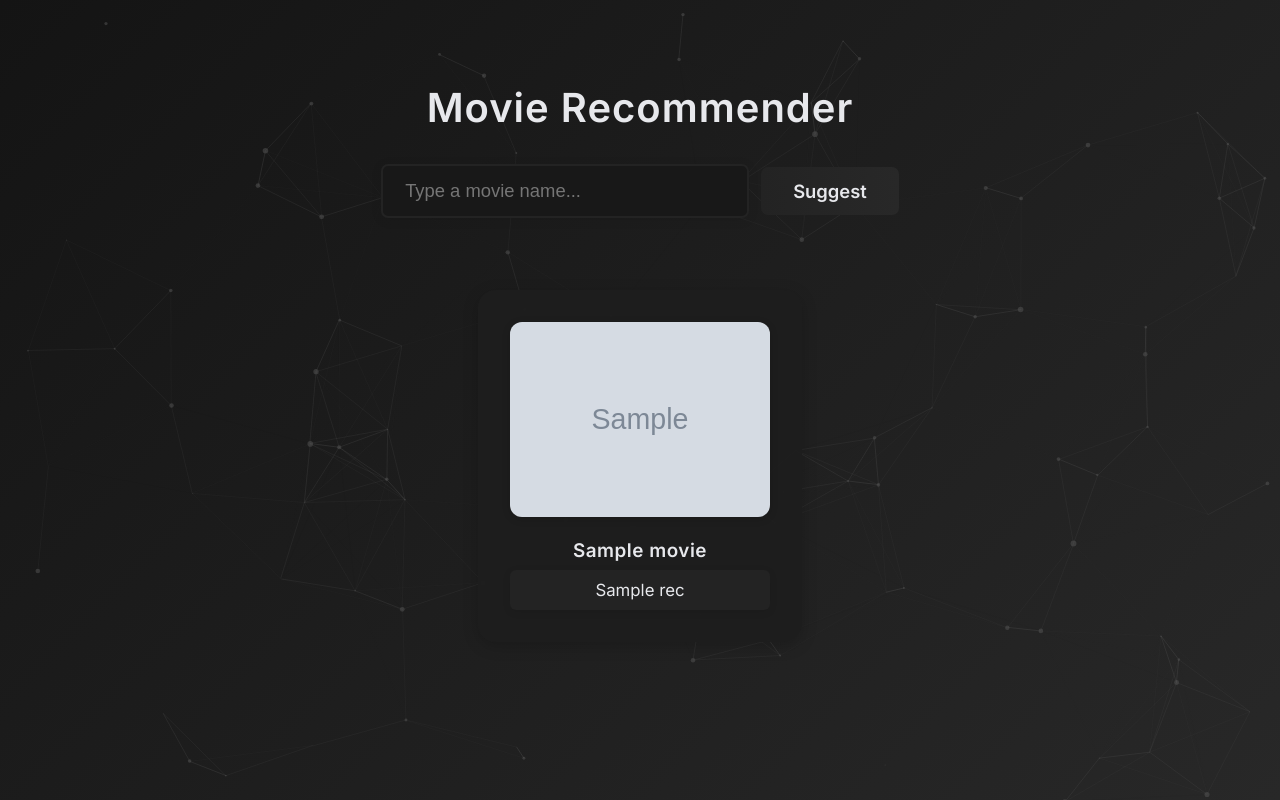
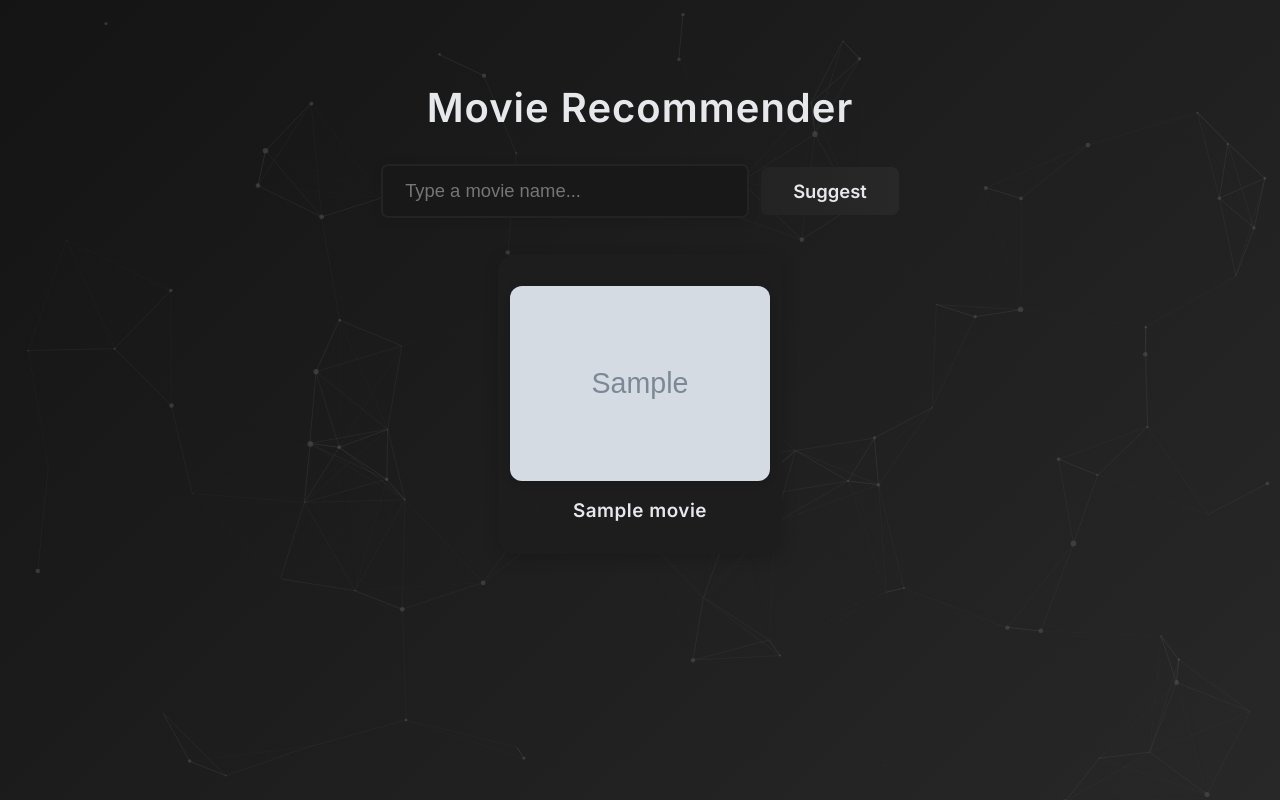
Before and after one commit to mohsin-ghub/movie_recommender, a Flask app: template templates/index.html in a window 1280 px wide. Run offline with Flask 3, Linux system fonts and the light colour scheme; the template is opened without the code that fills it: most values are stand-ins (such as "Sample title", 1, 10 or a date in 2020); grey boxes marked "Sample" are stand-in pictures.

Commit message:
recommendation

```diff
--- a/app.py
+++ b/app.py
@@ -1,30 +1,72 @@
-from flask import Flask, render_template, request, redirect, url_for
+from flask import Flask, render_template, request
 import requests
+import os
+from dotenv import load_dotenv
+
+# Load environment variables
+load_dotenv()
 
 app = Flask(__name__)
 
-OMDB_API_KEY = "ae9b968"  # Replace with your real OMDb API key
+# API Keys
+OPENROUTER_API_KEY = os.getenv("OPENROUTER_API_KEY")
+OMDB_API_KEY = os.getenv("OMDB_API_KEY")
 
+# Get movie poster from OMDb
 def get_movie_poster(movie_title):
     url = f"http://www.omdbapi.com/?t={movie_title}&apikey={OMDB_API_KEY}"
     response = requests.get(url)
     data = response.json()
+    print(f"📦 OMDb for '{movie_title}':", data)
     if data.get("Poster") and data["Poster"] != "N/A":
         return data["Poster"]
-    return None
+    return "https://via.placeholder.com/200x300?text=No+Image"
 
-@app.route('/')
-def landing():
-    return render_template('landing.html')
+# Get GPT movie recommendations
+def get_ai_recommendations(movie_title):
+    url = "https://openrouter.ai/api/v1/chat/completions"
+    headers = {
+        "Authorization": f"Bearer {OPENROUTER_API_KEY}",
+        "Content-Type": "application/json"
+    }
+    payload = {
+        "model": "deepseek/deepseek-chat-v3-0324",
+        "messages": [
+            {
+                "role": "system",
+                "content": "You are a helpful movie recommender. Reply only with a numbered list of 5 movie titles similar to the input."
+            },
+            {
+                "role": "user",
+                "content": f"Recommend 5 movies like '{movie_title}'."
+            }
+        ]
+    }
 
-@app.route('/index', methods=['GET', 'POST'])
+    try:
+        response = requests.post(url, headers=headers, json=payload)
+        data = response.json()
+        print("🧠 deepseek Response:", data)
+        content = data["choices"][0]["message"]["content"]
+        lines = content.strip().split("\n")
+        movies = [line.split(". ", 1)[-1].strip() for line in lines if line]
+        return movies
+    except Exception as e:
+        print("❌ deepseek API Error:", e)
+        return []
+
+# Home route
+@app.route("/", methods=["GET", "POST"])
 def home():
-    poster = None
-    movie = None
-    if request.method == 'POST':
-        movie = request.form['movie']
-        poster = get_movie_poster(movie)
-    return render_template('index.html', movie=movie, poster=poster)
+    query = ""
+    results = []
 
-if __name__ == '__main__':
+    if request.method == "POST":
+        query = request.form.get("movie")
+        recommended = get_ai_recommendations(query)
+        results = [(title, get_movie_poster(title)) for title in recommended]
+
+    return render_template("index.html", query=query, results=results)
+
+if __name__ == "__main__":
     app.run(debug=True)
--- a/static/style.css
+++ b/static/style.css
@@ -89,13 +89,17 @@
     box-shadow: none;
 }
 .poster-card {
-    display: inline-block;
+    display: flex;
+    flex-direction: column;
+    align-items: center;
     background: rgba(30,30,30,0.98);
     border-radius: 18px;
     box-shadow: 0 4px 16px 0 rgba(0,0,0,0.18);
     padding: 32px 32px 24px 32px;
-    margin-top: 36px;
+    margin: 0;
     animation: fadeInScale 0.7s cubic-bezier(.4,1.4,.6,1) both;
+    width: 220px;
+    min-width: 180px;
 }
 .poster-card img {
     border-radius: 12px;
@@ -112,10 +116,14 @@
     letter-spacing: 0.5px;
 }
 .recommend-list {
-    margin: 0 auto;
+    display: flex;
+    flex-wrap: wrap;
+    justify-content: center;
+    gap: 32px;
+    margin: 36px auto 0 auto;
     padding: 0;
     list-style: none;
-    max-width: 340px;
+    max-width: 1200px;
     animation: fadeInUp 0.7s 0.2s cubic-bezier(.4,1.4,.6,1) both;
 }
 .recommend-list li {
@@ -132,6 +140,29 @@
     background: #f4d47c;
     color: #232323;
     transform: scale(1.03);
+}
+@media (max-width: 900px) {
+    .recommend-list {
+        gap: 18px;
+        max-width: 98vw;
+    }
+    .poster-card {
+        width: 44vw;
+        min-width: 120px;
+        padding: 18px 2vw 16px 2vw;
+    }
+}
+@media (max-width: 600px) {
+    .recommend-list {
+        flex-direction: column;
+        align-items: center;
+        gap: 12px;
+    }
+    .poster-card {
+        width: 90vw;
+        min-width: 0;
+        padding: 12px 2vw 10px 2vw;
+    }
 }
 @media (max-width: 500px) {
     .movie-form input[type="text"] {
@@ -220,3 +251,4 @@
     transform: scale(0.98);
 }
 /* --- End Landing Page Styles --- */
+/* --- End Landing Page Styles --- */
--- a/templates/index.html
+++ b/templates/index.html
@@ -14,21 +14,21 @@
             <input type="text" name="movie" placeholder="Type a movie name..." required>
             <button type="submit">Suggest</button>
         </form>
-        {% if poster %}
+        {% if results %}
+            <div class="recommend-list">
+                {% for movie, poster in results %}
                     <div class="poster-card">
                         <img src="{{ poster }}" alt="Poster for {{ movie }}">
                         <h3>{{ movie }}</h3>
-            {% if recommendations %}
-            <ul class="recommend-list">
-                {% for rec in recommendations %}
-                <li>{{ rec }}</li>
-                {% endfor %}
-            </ul>
+                        {% if poster == 'https://via.placeholder.com/200x300?text=No+Image' %}
+                            <div class="no-poster-label">No poster found</div>
                         {% endif %}
                     </div>
-        {% elif movie %}
+                {% endfor %}
+            </div>
+        {% elif query %}
             <div class="poster-card">
-            <h3>No poster found for "{{ movie }}"</h3>
+                <h3>No recommendations found for "{{ query }}"</h3>
             </div>
         {% endif %}
     </div>
```
Also changed, not shown: 1 other file. Lines whose indentation alone changed are shown as unchanged.
